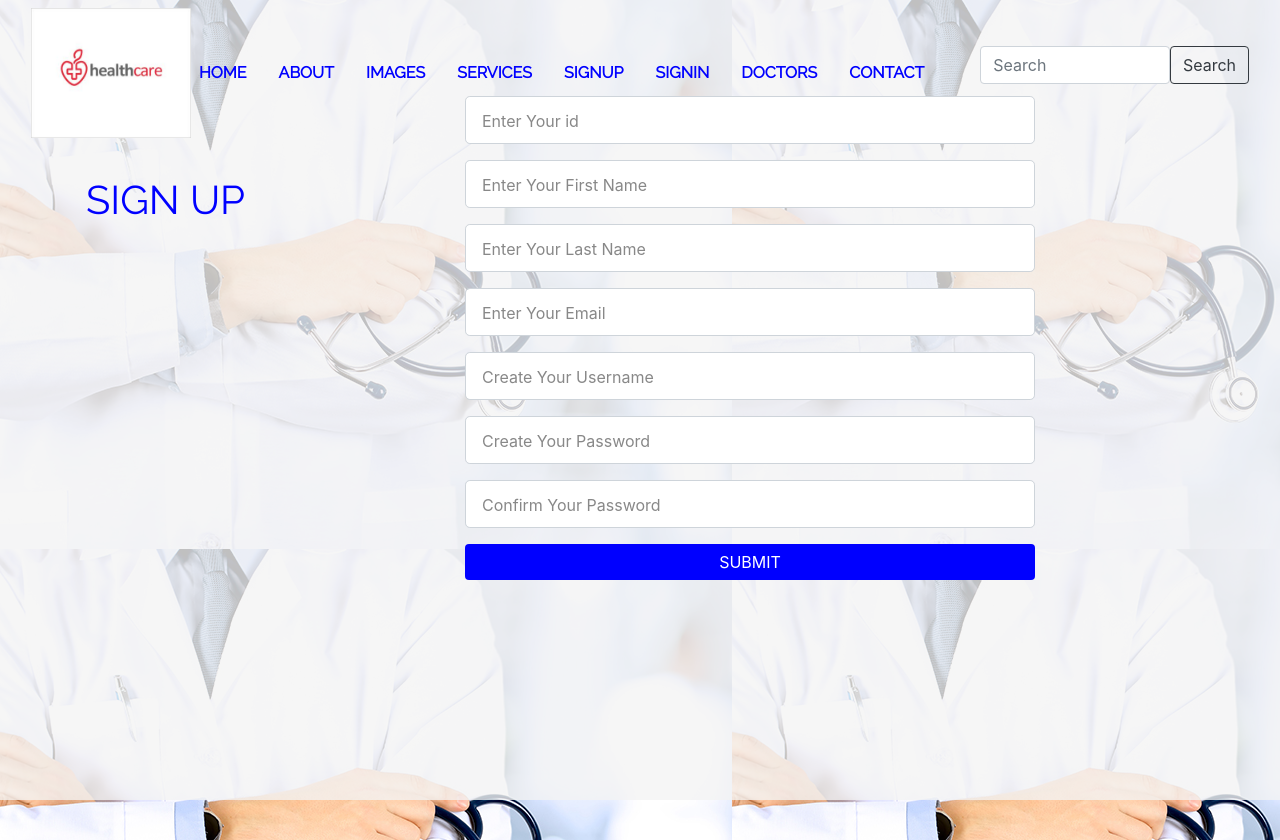
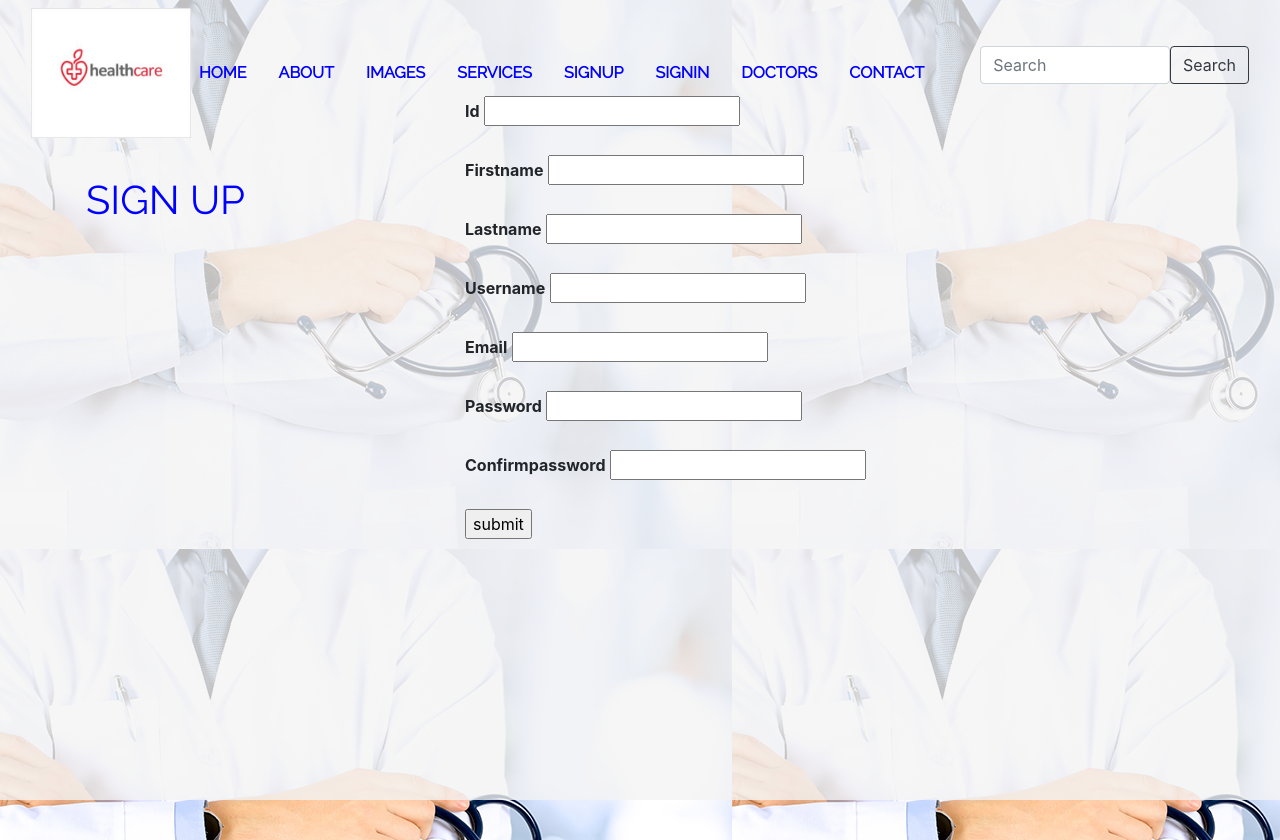
Before and after one commit to deeromtechnologies/Hospital-management-App, a Python web app: template flask/templates/signup.html in a window 1280 px wide. Shown: the top 840 px of the page. Run offline with Jinja, Linux system fonts and the light colour scheme; the template is opened without the code that fills it, so the values that code supplies are empty, except form fields; form fields are guessed from the names that the template uses; some libraries are stand-ins or nearby versions.

Commit message:
form edited

```diff
--- a/flask/templates/bdes.html
+++ b/flask/templates/bdes.html
@@ -31,7 +31,13 @@
 					<td>{{user.about}}</td>
 					<td>{{user.description}}</td>
 
+					<td>
+						<a href="/edit/{{user.id}}" class="btn btn-warning btn-xs" data-toggle="modal" data-target="#modaledit{{user.id}}">Edit</a>
+						<a href="/delete/{{user.id}} class='btn btn-danger btn-xs'">Delete</a>
+					</td>
+
 				</tr>
+
 			{% endfor %}
 		</tbody>
 	</table>
--- a/flask/templates/signup.html
+++ b/flask/templates/signup.html
@@ -60,33 +60,41 @@
 <div class="contact-form">
  <div class="container">
   <form action="#" method="POST">
+    {{form.csrf_token}}
    <div class="row">
     <div class="col-lg-4 col-md-4 col-sm-12">
       <h1>SIGN UP</h1>
     </div>
     <div class="col-lg-8 col-md-8 col-sm-12 right">
       <div class="form-group">
-         <input type="text" class="form-control form-control-lg" placeholder="Enter Your id" name="id">
+        <label for="id"><b>{{form.id.label}}</b></label>
+        {{form.id()}}
+      </div>
+      <div class="form-group">
+          <label for="firstname"><b>{{form.firstname.label}}</b></label>
+          {{form.firstname()}}
+      </div>
+      <div class="form-group">
+         <label for="lastname"><b>{{form.lastname.label}}</b></label>
+        {{form.lastname()}}
        </div>
        <div class="form-group">
-         <input type="text" class="form-control form-control-lg" placeholder="Enter Your First Name" name="firstname">
+         <label for="username"><b>{{form.username.label}}</b></label>
+        {{form.username()}}
        </div>
        <div class="form-group">
-         <input type="text" class="form-control form-control-lg" placeholder="Enter Your Last Name" name="lastname">
+         <label for="email"><b>{{form.email.label}}</b></label>
+        {{form.email()}}
        </div>
        <div class="form-group">
-         <input type="email" class="form-control form-control-lg" placeholder="Enter Your Email" name="email">
+         <label for="password"><b>{{form.password.label}}</b></label>
+        {{form.password()}}
        </div>
        <div class="form-group">
-         <input type="username" class="form-control form-control-lg" placeholder="Create Your Username" name="username">
+         <label for="confirmpassword"><b>{{form.confirmpassword.label}}</b></label>
+        {{form.confirmpassword()}}
        </div>
-       <div class="form-group">
-         <input type="password" class="form-control form-control-lg" placeholder="Create Your Password" name="password">
-       </div>
-       <div class="form-group">
-         <input type="password" class="form-control form-control-lg" placeholder="Confirm Your Password" name="password">
-       </div>
-       <input type="submit" class="btn btn-secondary btn-block" value="SUBMIT" name="">
+       <input type="submit" value="submit">
     </div>
    </div>
   </form>
```
Also changed, not shown: flask/HMS.sqlite3 (added).
